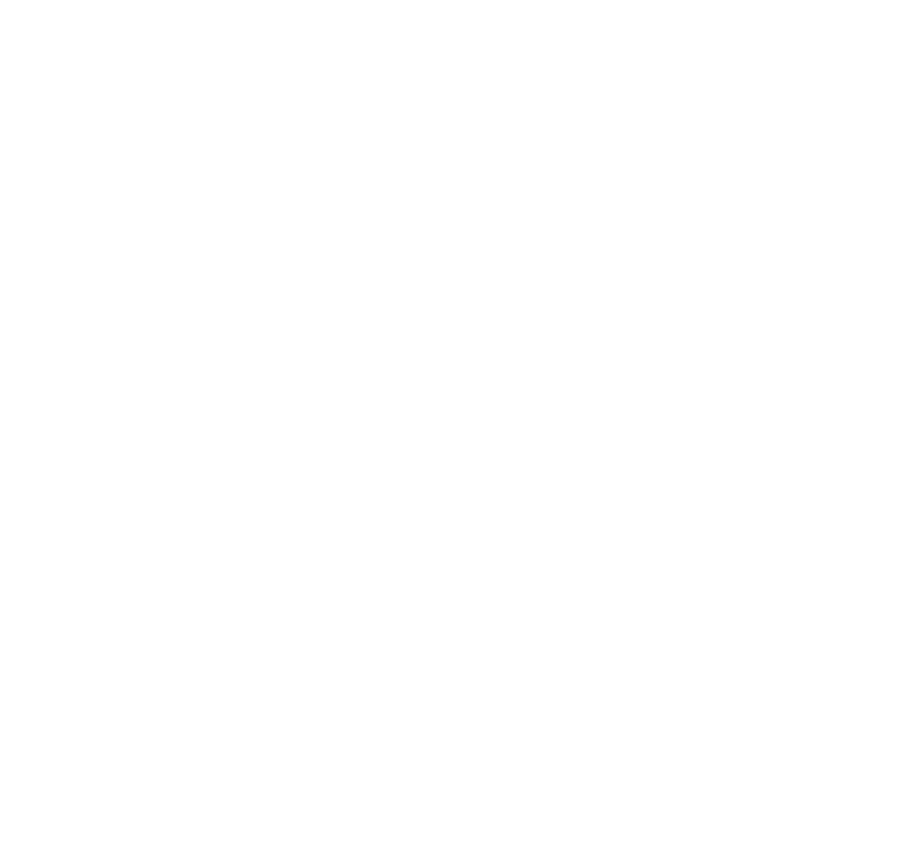
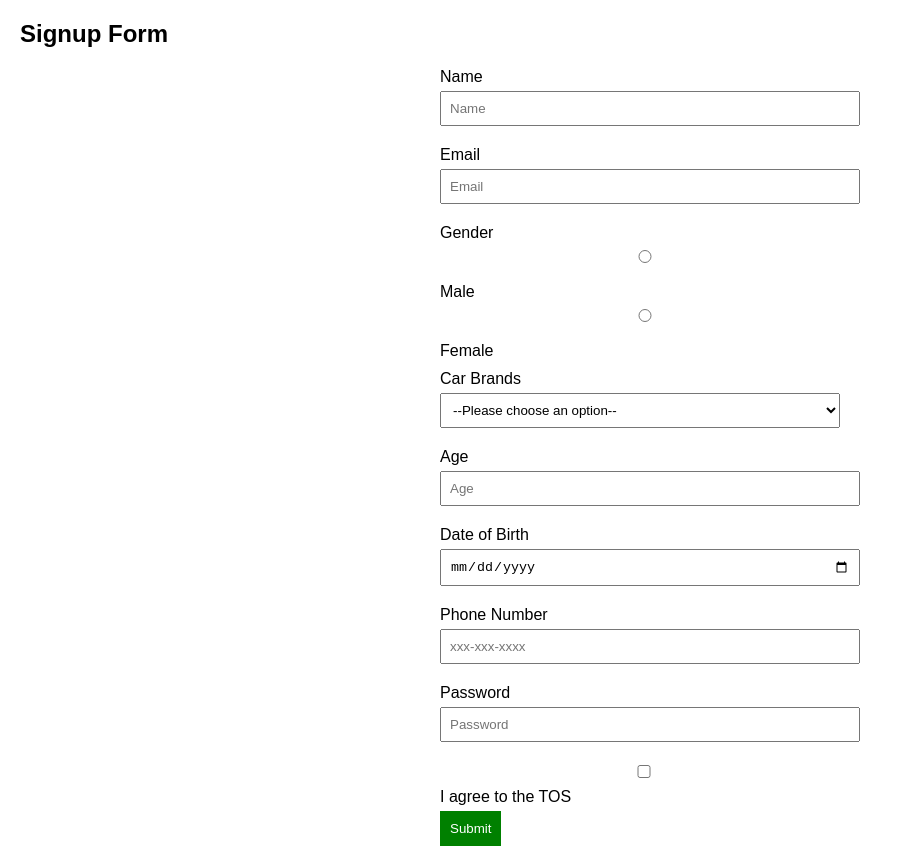
Before and after one commit to acciojob/signup-form-car-MaungMyatAung, a website: page main.html in a window 1280 px wide. Shown: the whole page, without its empty margins (0-902 px from the left). Before the commit the page ends 800 px from the top, so only its background shows below. Drawn offline with Linux system fonts and the light colour scheme.

Commit message:
created a submission

```diff
--- a/main.html
+++ b/main.html
@@ -3,6 +3,7 @@
 <html>
 
 <head>
+	<title>Signup Form Creation</title>
 	<link rel="stylesheet" href="styles.css">
 </head>
 
@@ -11,6 +12,50 @@
     <script type="text/javascript" src="./script.js">
 </script>
 
+	<h2>Signup Form</h2>
+<form method="post" action="#">
+    <label for="name">Name</label>
+    <input type="text" id="name" name="name" required placeholder="Name">
+
+    <label for="email">Email</label>
+    <input type="email" id="email" name="email" required placeholder="Email">
+
+    <label>Gender</label>
+    <input type="radio" id="gender_m" name="gender" value="male" required>
+    <label for="gender_m">Male</label>
+    <input type="radio" id="gender_f" name="gender" value="female" required>
+    <label for="gender_f">Female</label>
+
+    <label for="cars">Car Brands</label>
+    <select id="cars" name="cars" required>
+        <option value="" disabled selected>--Please choose an option--</option>
+        <option value="toyota">Toyota</option>
+        <option value="honda">Honda</option>
+        <option value="ford">Ford</option>
+        <option value="bmw">BMW</option>
+        <option value="audi">Audi</option>
+    </select>
+
+    <label for="age">Age</label>
+    <input type="number" id="age" name="age" required placeholder="Age">
+
+    <label for="dob">Date of Birth</label>
+    <input type="date" id="dob" name="dob" required>
+
+    <label for="tel">Phone Number</label>
+    <input type="tel" id="tel" name="tel" placeholder="xxx-xxx-xxxx">
+
+    <label for="password">Password</label>
+    <input type="password" id="password" name="password" required placeholder="Password">
+
+    <label>
+        <input type="checkbox" id="tos" name="tos" required>
+        I agree to the TOS
+    </label>
+
+    <button type="submit">Submit</button>
+</form>
+
 </body>
 
 </html>
--- a/styles.css
+++ b/styles.css
@@ -1,2 +1,33 @@
 
 /* Your CSS Code here. */
+
+body{
+	font-family:Arial, sans-serif;
+	margin:20px;
+}
+
+form{
+	max-width:400px;
+	margin:auto;
+}
+label{
+	display:block;
+	margin:10px 0 5px;
+}
+
+input, select{
+	width:100%;
+	padding:8px;
+	margin-bottom:10px;
+}
+
+button{
+	padding:10px;
+	background-color:green;
+	color:white;
+	border:none;
+	cursor:pointer;
+}
+button:hover{
+	background-color:pink;
+}
```
